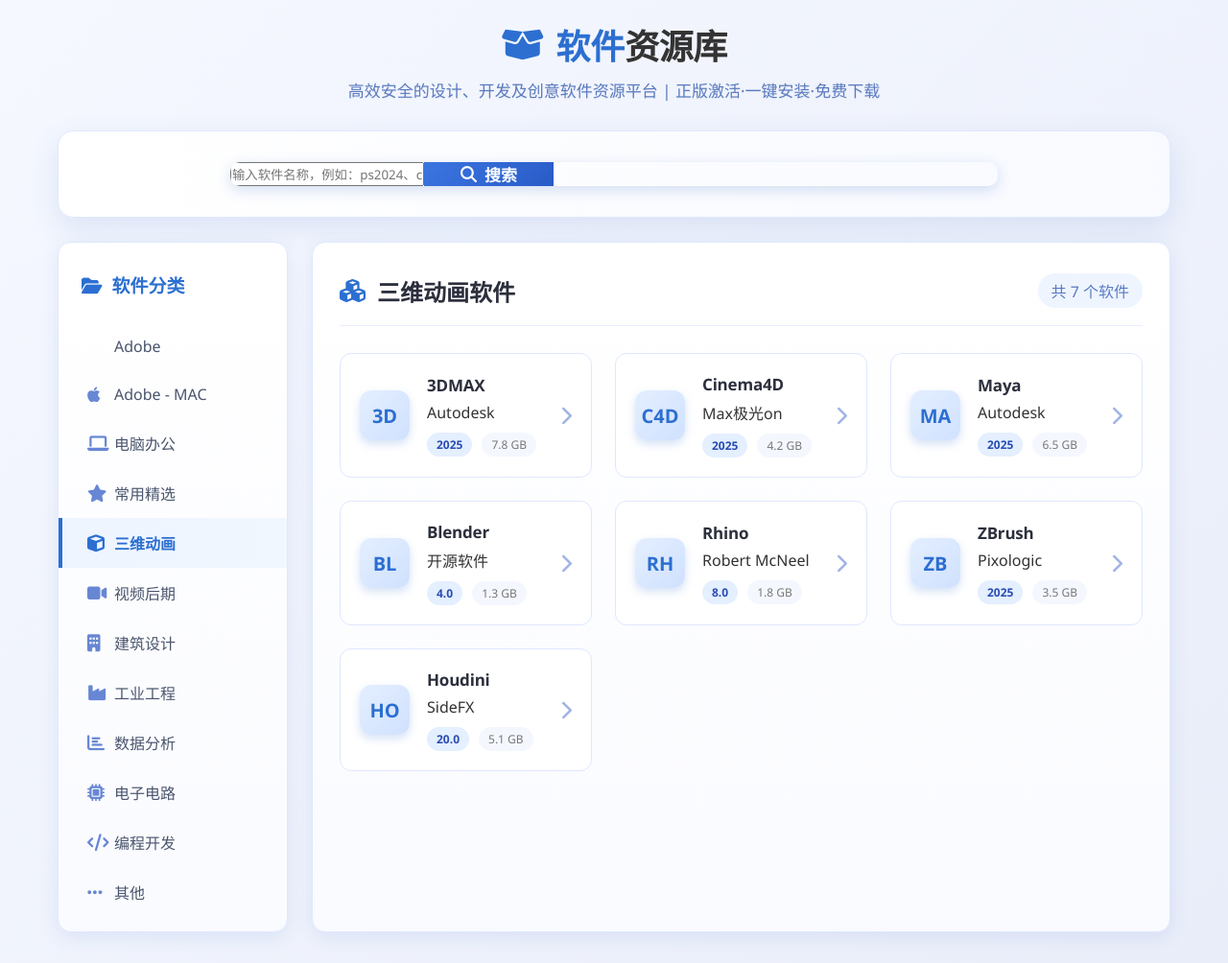
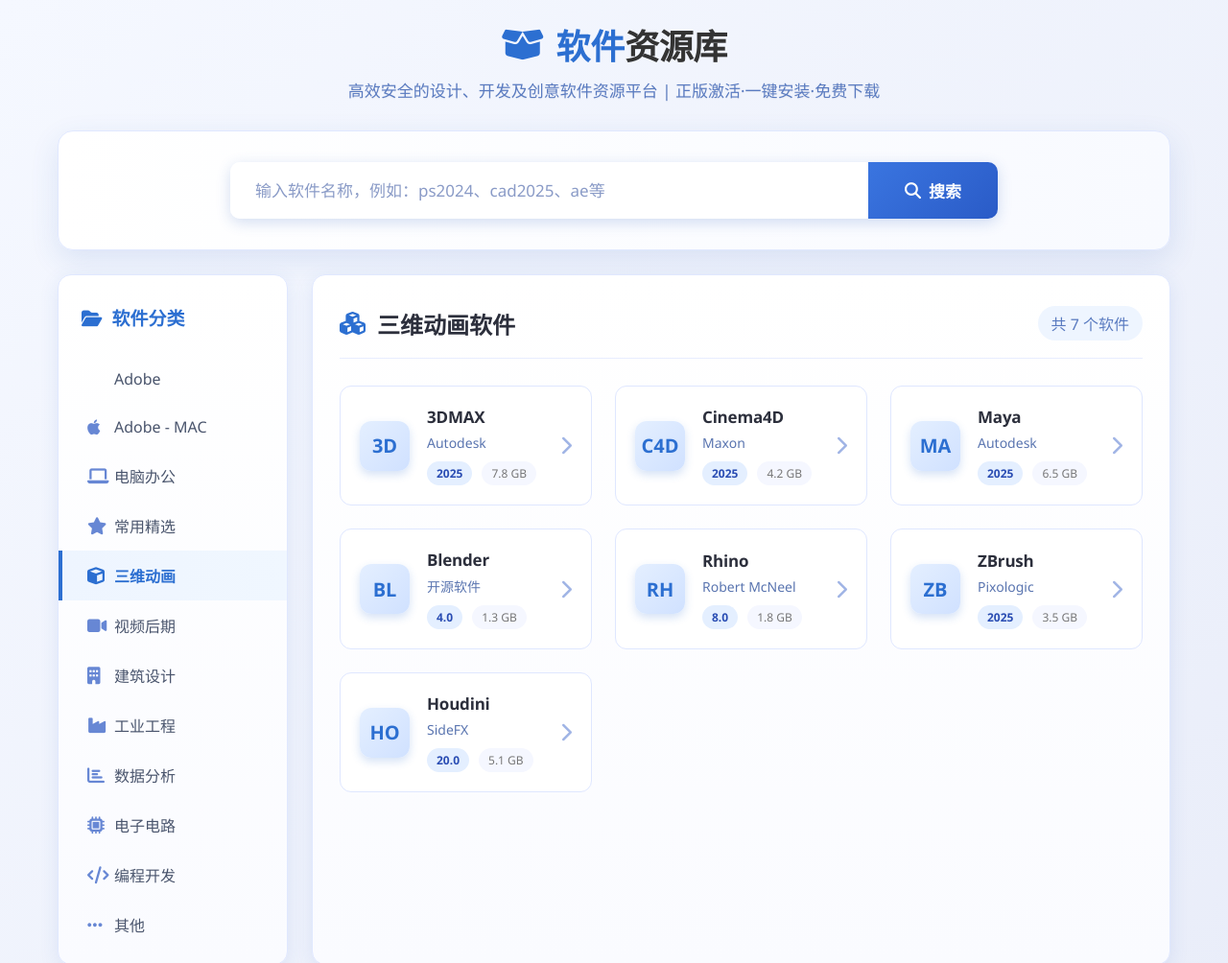
Before and after one commit to huo6/web, a plain HTML site: page index.html in a window 1280 px wide. Shown: the top 1004 px of the page at 96% size. Drawn offline with Linux system fonts and the light colour scheme.

Commit message:
Update index.html

```diff
--- a/index.html
+++ b/index.html
@@ -297,7 +297,7 @@
             letter-spacing: -0.2px;
         }
 
-极光        .software-category {
+        .software-category {
             font-size: 14px;
             color: #5a75b0;
             font-weight: 500;
@@ -642,7 +642,7 @@
 
     <div class="search-container">
         <div class="search-box">
-            <input type="text" id="searchInput" class极光="search-input" placeholder="输入软件名称，例如：ps2024、cad2025、ae等" autocomplete="off">
+            <input type="text" id="searchInput" class="search-input" placeholder="输入软件名称，例如：ps2024、cad2025、ae等" autocomplete="off">
             <button id="searchButton" class="search-button">
                 <i class="fas fa-search"></i>
  搜索
@@ -822,7 +822,7 @@
     const softwareData = {
         'animation': [
             { name: '3DMAX', company: 'Autodesk', icon: '3D', version: '2025', size: '7.8 GB', category: '三维动画', downloadLink:'https://download.example.com/3dmax2025' },
-            { name: 'Cinema4D', company: 'Max极光on', icon: 'C4D', version: '2025', size: '4.2 GB', category: '三维动画', downloadLink:'https://download.example.com/cinema4d2025' },
+            { name: 'Cinema4D', company: 'Maxon', icon: 'C4D', version: '2025', size: '4.2 GB', category: '三维动画', downloadLink:'https://download.example.com/cinema4d2025' },
             { name: 'Maya', company: 'Autodesk', icon: 'MA', version: '2025', size: '6.5 GB', category: '三维动画', downloadLink:'https://download.example.com/maya2025' },
             { name: 'Blender', company: '开源软件', icon: 'BL', version: '4.0', size: '1.3 GB', category: '三维动画', downloadLink:'https://download.example.com/blender40' },
             { name: 'Rhino', company: 'Robert McNeel', icon: 'RH', version: '8.0', size: '1.8 GB', category: '三维动画', downloadLink:'https://download.example.com/rhino80' },
@@ -846,7 +846,7 @@
             { name: 'Adobe Acrobat', company: 'Adobe', icon: 'AC', version: '2025', size: '2.3 GB', category: '电脑办公', downloadLink:'https://download.example.com/acrobat2025' }
         ],
         'development': [
-            { name: 'Visual Studio', company: 'Microsoft', icon: 'VS', version极光: '2024', size: '8.2 GB', category: '编程开发', downloadLink:'https://download.example.com/vs2024' },
+            { name: 'Visual Studio', company: 'Microsoft', icon: 'VS', version: '2024', size: '8.2 GB', category: '编程开发', downloadLink:'https://download.example.com/vs2024' },
             { name: 'PyCharm', company: 'JetBrains', icon: 'PY', version: '2024', size: '1.2 GB', category: '编程开发', downloadLink:'https://download.example.com/pycharm2024' },
             { name: 'WebStorm', company: 'JetBrains', icon: 'WS', version: '2024', size: '980 MB', category: '编程开发', downloadLink:'https://download.example.com/webstorm2024' }
         ]
```
